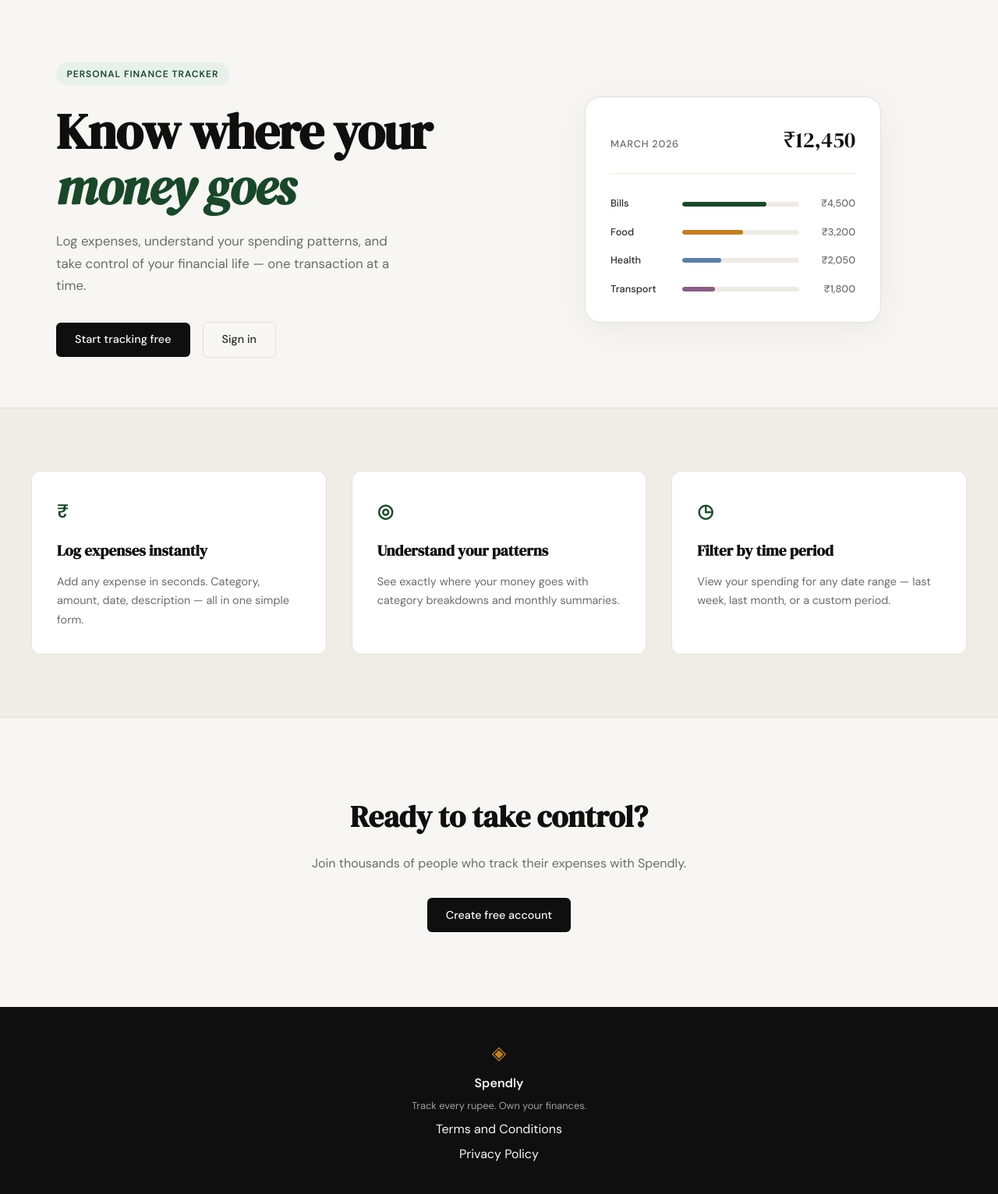
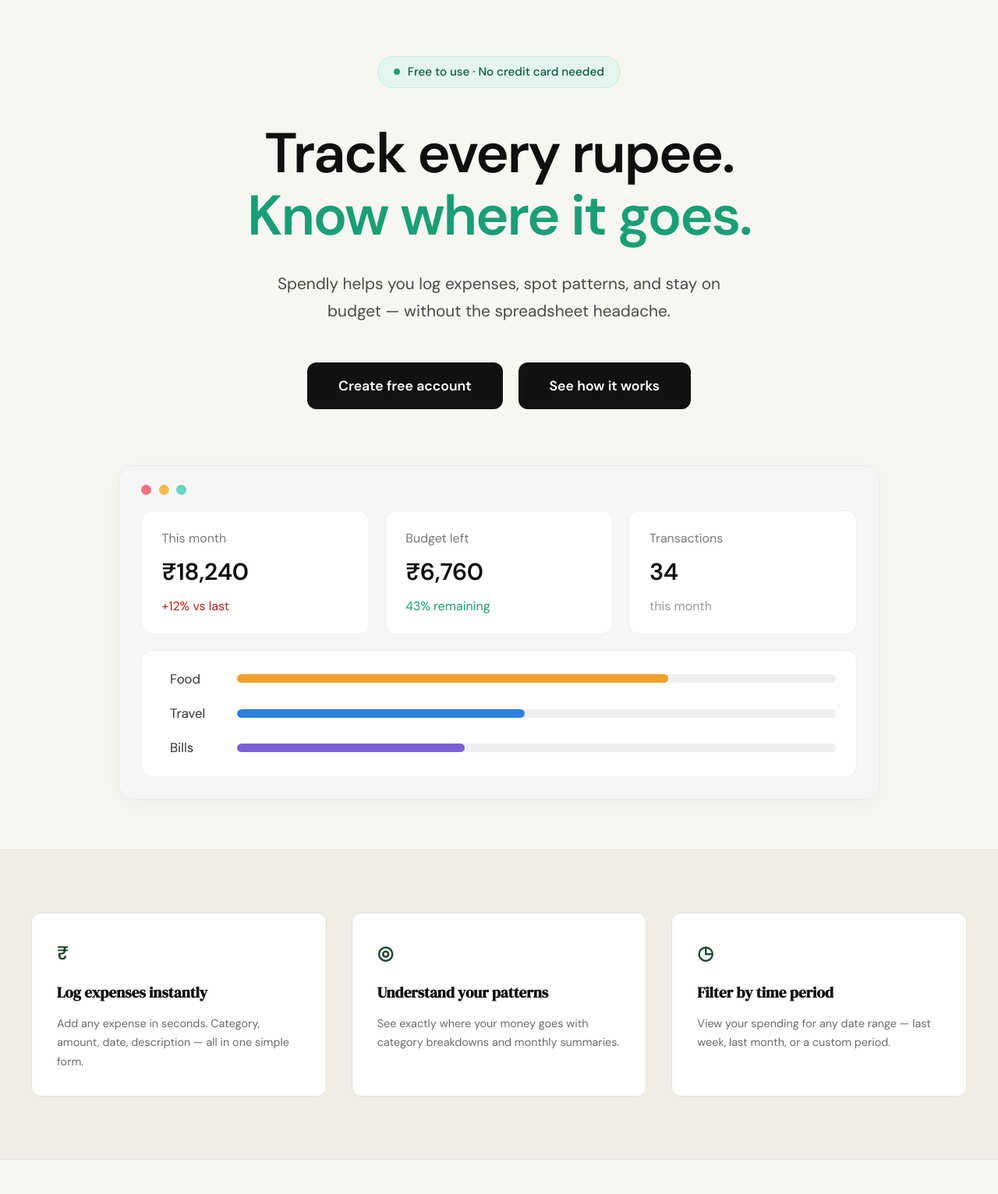
Before and after one commit to Kashif0540/spendly, a Flask app: page / in a window 1280 px wide. Shown: the part 61-1593 px from the top of the page at 78% size. Run offline with Flask 3, Linux system fonts and the light colour scheme.

Commit message:
landing: redesighn gero section to match mockup
Co-Authored-By: Claude Opus 5.5 <noreply@anthropic.com>

```diff
--- /dev/null
+++ b/static/css/landing.css
@@ -0,0 +1,183 @@
+/* ------------------------------------------------------------------ */
+/* Landing — Hero                                                      */
+/* ------------------------------------------------------------------ */
+
+.hero-section {
+    max-width: 1040px;
+    margin: 0 auto;
+    padding: 4.5rem 2rem 4rem;
+    text-align: center;
+}
+
+.hero-pill {
+    display: inline-flex;
+    align-items: center;
+    gap: 0.6rem;
+    background: #e3f5ee;
+    border: 1px solid #c9eadc;
+    color: #0f5a43;
+    font-size: 0.95rem;
+    font-weight: 500;
+    padding: 0.45rem 1.25rem;
+    border-radius: 999px;
+    margin-bottom: 2.75rem;
+}
+
+.hero-pill-dot {
+    width: 8px;
+    height: 8px;
+    border-radius: 50%;
+    background: #1a9e75;
+}
+
+.hero-heading {
+    font-family: var(--font-body);
+    font-size: clamp(2.5rem, 6vw, 4.5rem);
+    font-weight: 600;
+    line-height: 1.12;
+    letter-spacing: -0.03em;
+    color: var(--ink);
+    margin-bottom: 1.75rem;
+}
+
+.hero-heading-accent { color: #1a9e75; }
+
+.hero-lead {
+    font-size: clamp(1.05rem, 1.8vw, 1.3rem);
+    line-height: 1.7;
+    color: #4a4a4a;
+    max-width: 640px;
+    margin: 0 auto 3rem;
+}
+
+.hero-buttons {
+    display: flex;
+    justify-content: center;
+    flex-wrap: wrap;
+    gap: 1.25rem;
+    margin-bottom: 4.5rem;
+}
+
+.hero-btn {
+    display: inline-block;
+    background: #111;
+    color: #fff;
+    font-size: 1.1rem;
+    font-weight: 600;
+    padding: 1rem 2.5rem;
+    border-radius: 12px;
+    text-decoration: none;
+    transition: background 0.2s;
+}
+
+.hero-btn:hover { background: #1a9e75; }
+
+/* Dashboard mockup */
+
+.hero-dash {
+    background: #f6f6f6;
+    border: 1px solid #ebebeb;
+    border-radius: 20px;
+    padding: 1.5rem 1.75rem 1.75rem;
+    text-align: left;
+    box-shadow: 0 6px 30px rgba(0, 0, 0, 0.04);
+}
+
+.hero-dash-dots {
+    display: flex;
+    gap: 0.6rem;
+    margin-bottom: 1.25rem;
+}
+
+.dot {
+    width: 13px;
+    height: 13px;
+    border-radius: 50%;
+}
+
+.dot-red    { background: #f0727c; }
+.dot-yellow { background: #f4bb4c; }
+.dot-teal   { background: #6ad4c8; }
+
+.hero-dash-stats {
+    display: grid;
+    grid-template-columns: repeat(3, 1fr);
+    gap: 1.25rem;
+    margin-bottom: 1.25rem;
+}
+
+.hero-stat,
+.hero-dash-bars {
+    background: #fff;
+    border: 1px solid #eeeeee;
+    border-radius: 14px;
+}
+
+.hero-stat {
+    display: flex;
+    flex-direction: column;
+    gap: 0.4rem;
+    padding: 1.4rem 1.6rem;
+}
+
+.hero-stat-label {
+    font-size: 1rem;
+    color: #777;
+}
+
+.hero-stat-value {
+    font-size: 1.9rem;
+    font-weight: 600;
+    color: var(--ink);
+    letter-spacing: -0.01em;
+}
+
+.hero-stat-note {
+    font-size: 1rem;
+    color: #999;
+}
+
+.note-up   { color: #b3261e; }
+.note-good { color: #1a9e75; }
+
+.hero-dash-bars {
+    display: flex;
+    flex-direction: column;
+    gap: 1.1rem;
+    padding: 1.4rem 1.6rem 1.4rem 2.25rem;
+}
+
+.hero-bar-row {
+    display: grid;
+    grid-template-columns: 70px 1fr;
+    align-items: center;
+    gap: 1rem;
+}
+
+.hero-bar-label {
+    font-size: 1.05rem;
+    color: #333;
+}
+
+.hero-bar-track {
+    height: 11px;
+    background: #efefef;
+    border-radius: 999px;
+    overflow: hidden;
+}
+
+.hero-bar {
+    height: 100%;
+    border-radius: 999px;
+}
+
+.bar-food   { background: #f0a12b; }
+.bar-travel { background: #2f80e0; }
+.bar-bills  { background: #7b5fd6; }
+
+@media (max-width: 700px) {
+    .hero-section { padding: 3rem 1rem 3rem; }
+    .hero-dash { padding: 1.25rem; }
+    .hero-dash-stats { grid-template-columns: 1fr; }
+    .hero-dash-bars { padding: 1.25rem; }
+}
--- a/templates/landing.html
+++ b/templates/landing.html
@@ -2,60 +2,70 @@
 
 {% block title %}Spendly — Track Every Rupee{% endblock %}
 
+{% block head %}
+<link rel="stylesheet" href="{{ url_for('static', filename='css/landing.css') }}">
+{% endblock %}
+
 {% block content %}
 
-<section class="hero">
-    <div class="hero-inner">
-        <div class="hero-badge">Personal Finance Tracker</div>
-        <h1 class="hero-title">
-            Know where your<br>
-            <em>money goes</em>
-        </h1>
-        <p class="hero-subtitle">
-            Log expenses, understand your spending patterns,
-            and take control of your financial life —
-            one transaction at a time.
-        </p>
-        <div class="hero-actions">
-            <a href="{{ url_for('register') }}" class="btn-primary">Start tracking free</a>
-            <a href="{{ url_for('login') }}" class="btn-ghost">Sign in</a>
+<section class="hero-section">
+    <div class="hero-pill">
+        <span class="hero-pill-dot"></span>
+        Free to use · No credit card needed
+    </div>
+
+    <h1 class="hero-heading">
+        Track every rupee.<br>
+        <span class="hero-heading-accent">Know where it goes.</span>
+    </h1>
+
+    <p class="hero-lead">
+        Spendly helps you log expenses, spot patterns, and stay
+        on budget — without the spreadsheet headache.
+    </p>
+
+    <div class="hero-buttons">
+        <a href="{{ url_for('register') }}" class="hero-btn">Create free account</a>
+        <a href="#" class="hero-btn">See how it works</a>
+    </div>
+
+    <div class="hero-dash">
+        <div class="hero-dash-dots">
+            <span class="dot dot-red"></span>
+            <span class="dot dot-yellow"></span>
+            <span class="dot dot-teal"></span>
         </div>
-    </div>
-    <div class="hero-visual">
-        <div class="mock-card">
-            <div class="mock-card-header">
-                <span class="mock-label">March 2026</span>
-                <span class="mock-total">₹12,450</span>
+
+        <div class="hero-dash-stats">
+            <div class="hero-stat">
+                <span class="hero-stat-label">This month</span>
+                <span class="hero-stat-value">₹18,240</span>
+                <span class="hero-stat-note note-up">+12% vs last</span>
             </div>
-            <div class="mock-bars">
-                <div class="mock-bar-row">
-                    <span class="mock-cat">Bills</span>
-                    <div class="mock-bar-track">
-                        <div class="mock-bar" style="width: 72%"></div>
-                    </div>
-                    <span class="mock-amt">₹4,500</span>
-                </div>
-                <div class="mock-bar-row">
-                    <span class="mock-cat">Food</span>
-                    <div class="mock-bar-track">
-                        <div class="mock-bar mock-bar-2" style="width: 52%"></div>
-                    </div>
-                    <span class="mock-amt">₹3,200</span>
-                </div>
-                <div class="mock-bar-row">
-                    <span class="mock-cat">Health</span>
-                    <div class="mock-bar-track">
-                        <div class="mock-bar mock-bar-3" style="width: 33%"></div>
-                    </div>
-                    <span class="mock-amt">₹2,050</span>
-                </div>
-                <div class="mock-bar-row">
-                    <span class="mock-cat">Transport</span>
-                    <div class="mock-bar-track">
-                        <div class="mock-bar mock-bar-4" style="width: 28%"></div>
-                    </div>
-                    <span class="mock-amt">₹1,800</span>
-                </div>
+            <div class="hero-stat">
+                <span class="hero-stat-label">Budget left</span>
+                <span class="hero-stat-value">₹6,760</span>
+                <span class="hero-stat-note note-good">43% remaining</span>
+            </div>
+            <div class="hero-stat">
+                <span class="hero-stat-label">Transactions</span>
+                <span class="hero-stat-value">34</span>
+                <span class="hero-stat-note">this month</span>
+            </div>
+        </div>
+
+        <div class="hero-dash-bars">
+            <div class="hero-bar-row">
+                <span class="hero-bar-label">Food</span>
+                <div class="hero-bar-track"><div class="hero-bar bar-food" style="width: 72%"></div></div>
+            </div>
+            <div class="hero-bar-row">
+                <span class="hero-bar-label">Travel</span>
+                <div class="hero-bar-track"><div class="hero-bar bar-travel" style="width: 48%"></div></div>
+            </div>
+            <div class="hero-bar-row">
+                <span class="hero-bar-label">Bills</span>
+                <div class="hero-bar-track"><div class="hero-bar bar-bills" style="width: 38%"></div></div>
             </div>
         </div>
     </div>
```
